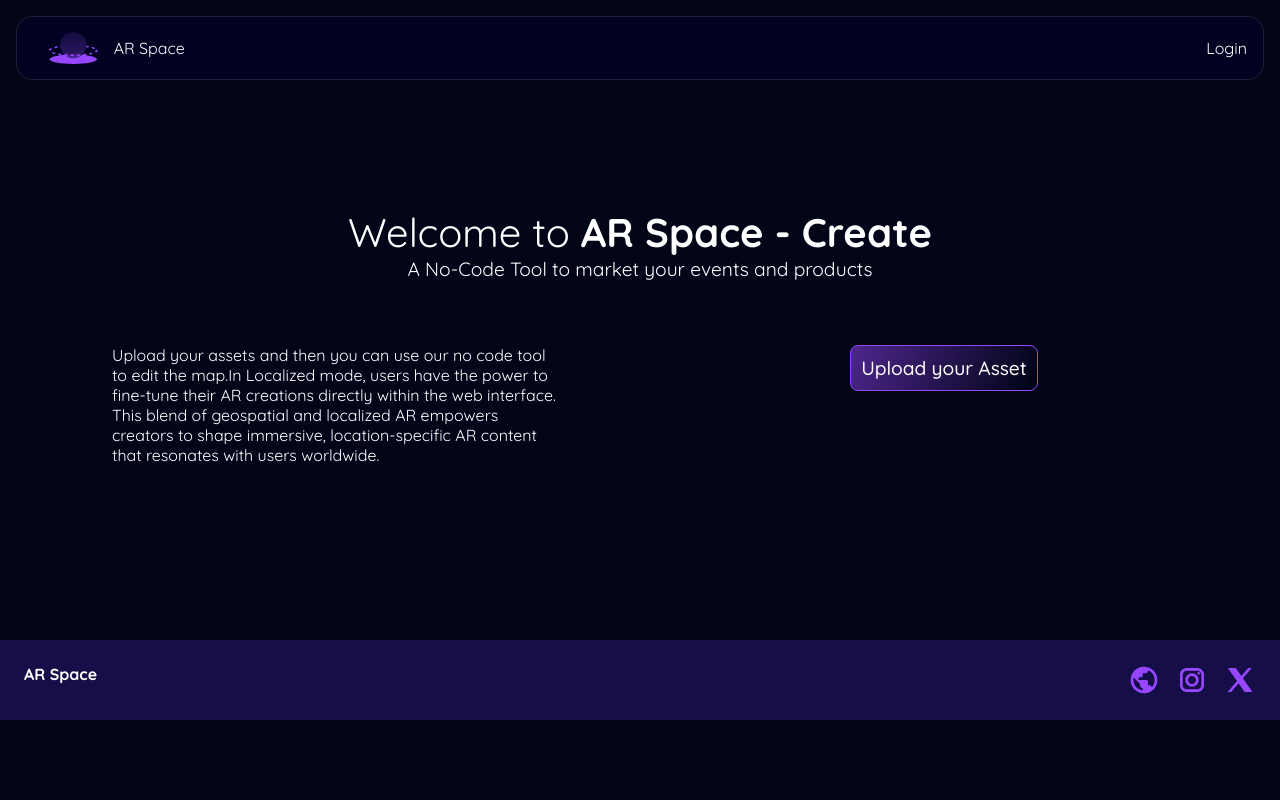
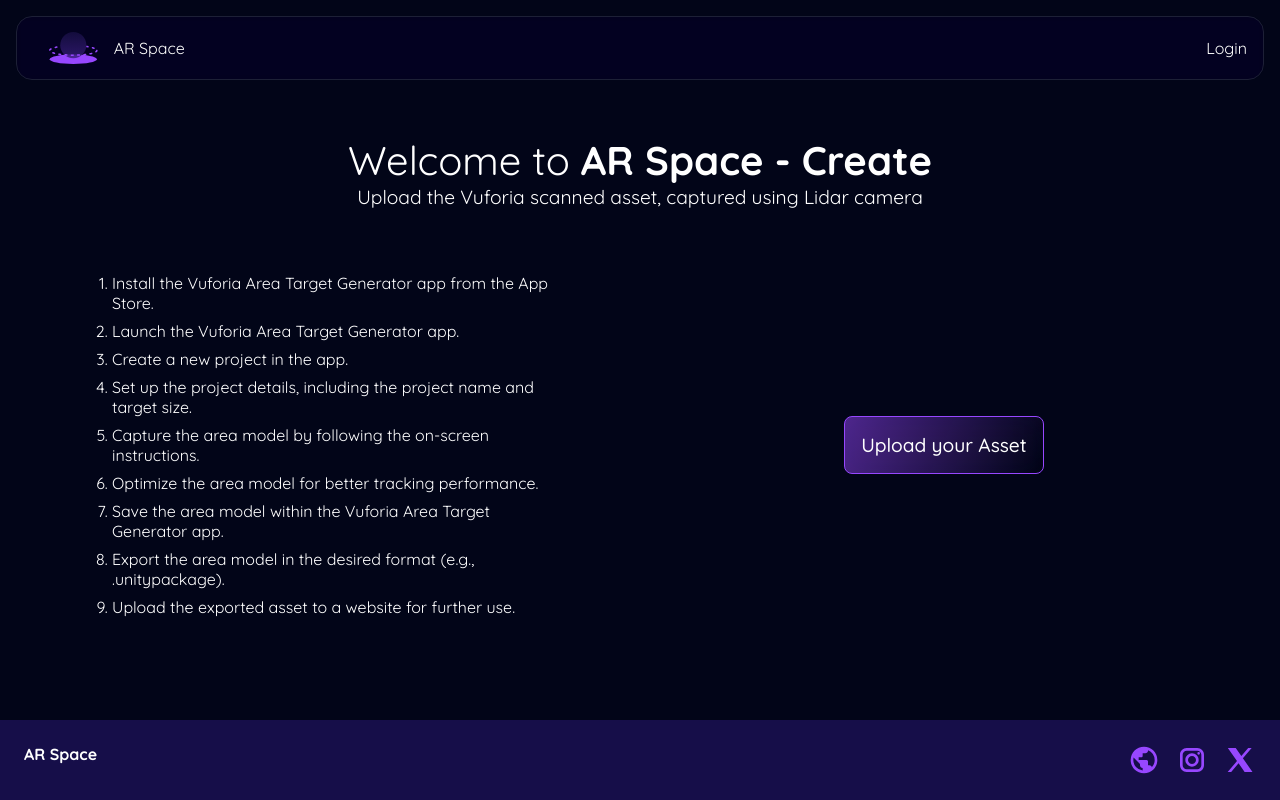
Before and after one commit to aswnss-m/arspace_web, a Next.js app: page /localization in a window 1280 px wide. Built offline with nearby package versions, Linux system fonts and the light colour scheme.

Commit message:
added localisation content

```diff
--- a/app/data/index.js
+++ b/app/data/index.js
@@ -36,9 +36,23 @@
       ],
       img: diamond
     }]
-
+const vuforia_steps = {
+  title : "Upload the Vuforia scanned asset, captured using Lidar camera",
+  steps : [
+      "Install the Vuforia Area Target Generator app from the App Store.",
+      "Launch the Vuforia Area Target Generator app.",
+      "Create a new project in the app.",
+      "Set up the project details, including the project name and target size.",
+      "Capture the area model by following the on-screen instructions.",
+      "Optimize the area model for better tracking performance.",
+      "Save the area model within the Vuforia Area Target Generator app.",
+      "Export the area model in the desired format (e.g., .unitypackage).",
+      "Upload the exported asset to a website for further use.",
+  ],
+}
 export {
     hero,
     about,
-    use_case
+    use_case,
+    vuforia_steps
 }
--- a/app/localization/page.css
+++ b/app/localization/page.css
@@ -1,11 +1,12 @@
 .localizationContainer {
     padding-top: 12vh;
-    width: 100vw;
+    /* width: 100vw; */
     display: flex;
     justify-content: center;
     flex-direction: column;
     text-align: center;
-    height: 80vh;
+    height: 90vh;
+    align-items: center;
     /* font-family: 'Quick'; */
     /* flex */
 }
@@ -13,7 +14,7 @@
 .localization {
     display: flex;
     flex-direction: column;
-    padding: 10px;
+    padding: 1em;
     /* padding-top: 12vh; */
     gap: 1em;
     max-width: fit-content;
@@ -58,19 +59,20 @@
 }
 
 .contentDescHeading {
-
     text-align: start;
-
-
-
+}
+.contentDescHeading ol{
+    display: flex;
+    flex-direction: column;
+    gap: .5em;
 }
 
 .localizationSubContainer {
     padding: 4em 2em;
     display: grid;
     grid-template-columns: 1fr 1fr;
-    justify-items: center;
     text-align: justify;
+    place-items: center;
 }
 .contentDescHeading{
     padding-inline: 5em
--- a/app/localization/page.js
+++ b/app/localization/page.js
@@ -2,6 +2,7 @@
 
 import React, { useState } from "react";
 import { useRouter } from "next/navigation";
+import { vuforia_steps } from "../data";
 import "./page.css";
 
 function Page() {
@@ -23,18 +24,17 @@
         <h2>
           Welcome to <span>AR Space - Create </span>{" "}
         </h2>
-        <p>A No-Code Tool to market your events and products </p>
+        <p>{vuforia_steps.title}</p>
       </div>
 
       <div className="localizationSubContainer">
         <div className="contentDescHeading">
-          Upload your assets and then you can use our no code tool to edit the
-          map.In Localized mode, users have the power to fine-tune their AR
-          creations directly within the web interface. This blend of geospatial
-          and localized AR empowers creators to shape immersive,
-          location-specific AR content that resonates with users worldwide.
+          <ol>
+            {vuforia_steps.steps.map((step, index) => (
+              <li key={index}>{step}</li>
+            ))}
+          </ol>
         </div>
-
         <div className="localization">
           <form className="flow-form">
             <label htmlFor="model">
```
